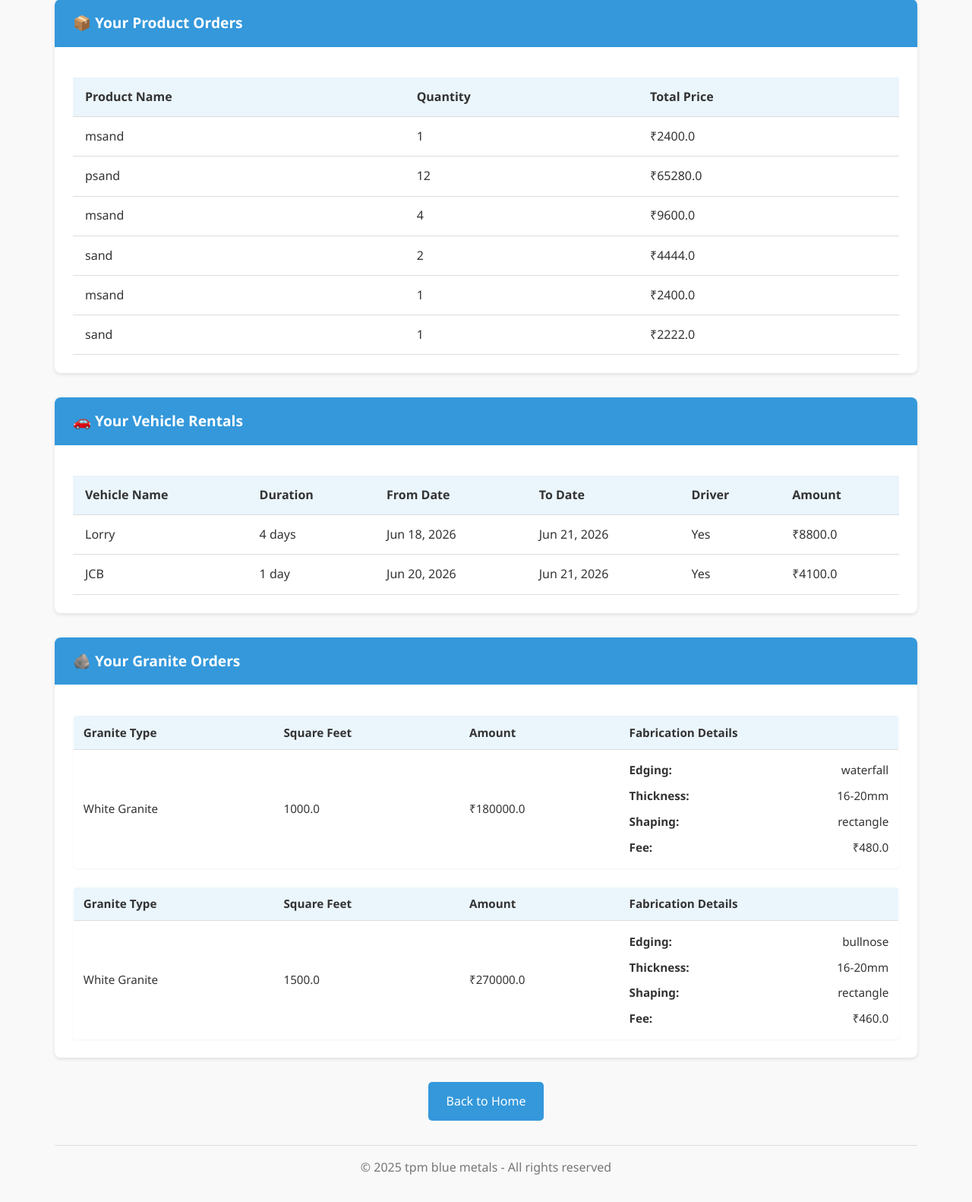
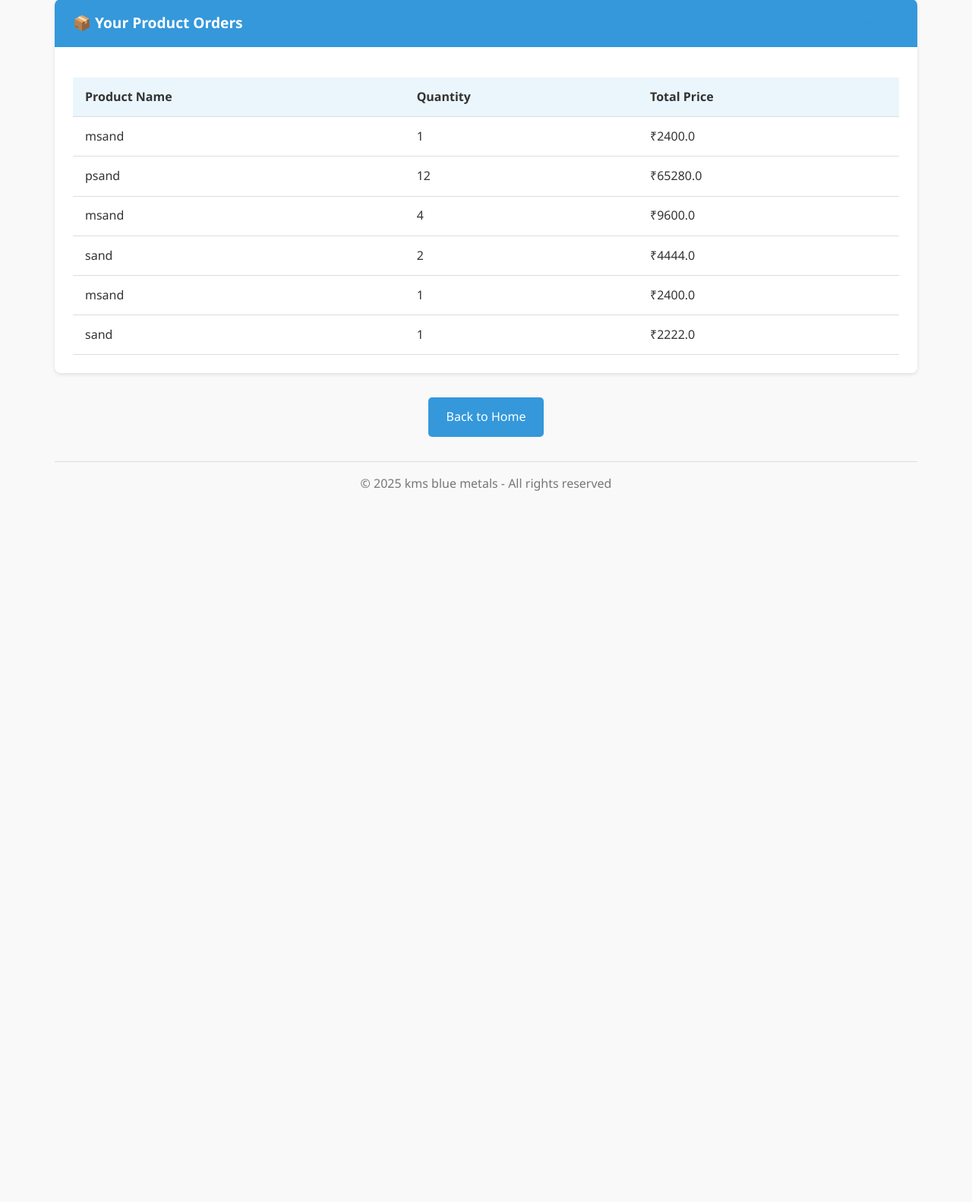
Before and after one commit to bharathkumar2752005-spec/kms-blue-metals, a Flask app: template templates/profile.html in a window 1280 px wide. Shown: the part 279-1861 px from the top of the page at 76% size. After the commit the page ends 925 px from the top, so only its background shows below. Run offline with Flask 3, Linux system fonts and the light colour scheme; the template is opened without the code that fills it: values that come from a table or form of the project are taken from there, others are empty; data comes from the database, SQL or seed files in the repository.

Commit message:
updated code

```diff
--- a/templates/profile.html
+++ b/templates/profile.html
@@ -312,8 +312,8 @@
             </div>
         </div>
 
-        <!-- Vehicle Rentals Section -->
-        <div class="card">
+        <!-- Vehicle Rentals Section
+        """<div class="card">
             <div class="card-header">
                 <span>🚗 Your Vehicle Rentals</span>
                 <span class="badge badge-primary">{{ vehicle_rentals|length if vehicle_rentals else 0 }} Rentals</span>
@@ -355,7 +355,7 @@
             </div>
         </div>
 
-        <!-- Granite Orders Section -->
+        <!-- Granite Orders Section -
         <div class="card">
             <div class="card-header">
                 <span>🪨 Your Granite Orders</span>
@@ -415,7 +415,7 @@
 
         <!-- Footer -->
         <div class="footer">
-            <p>&copy; 2025 tpm blue metals  - All rights reserved</p>
+            <p>&copy; 2025 kms blue metals  - All rights reserved</p>
         </div>
     </div>
 </body>
```
